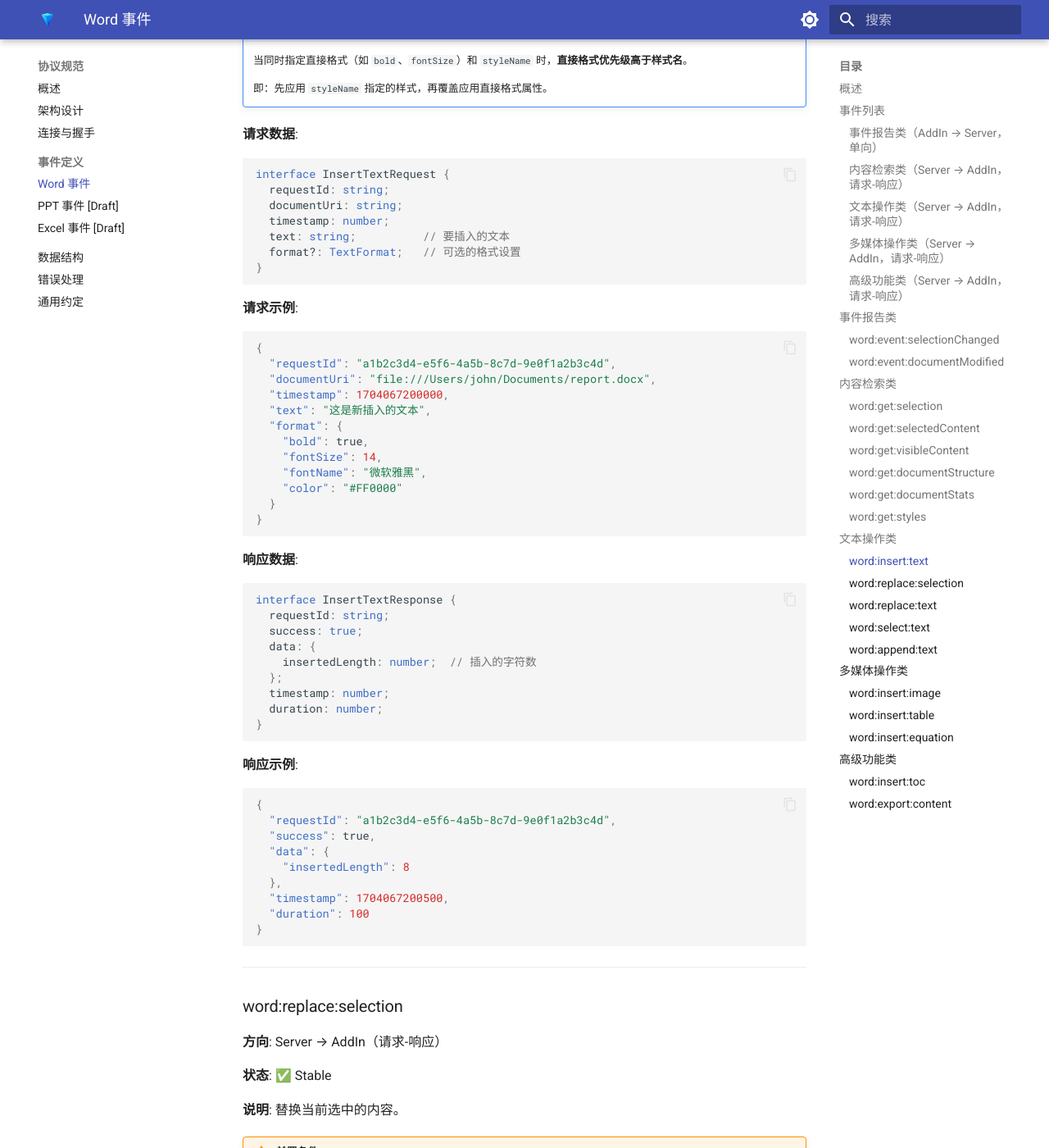
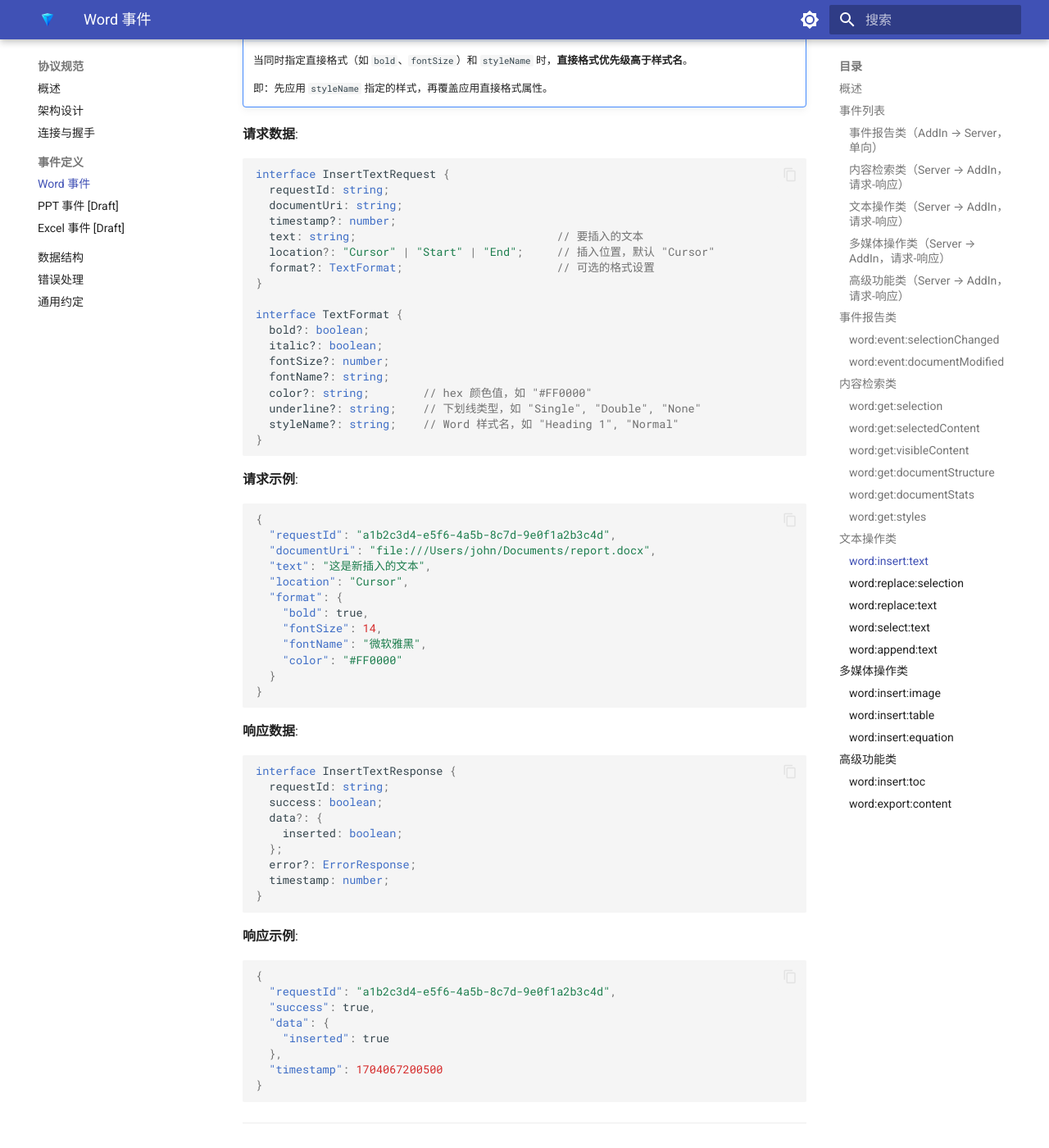
Before and after one commit to A2C-SMCP/oasp-protocol, an MkDocs documentation site: the page built from docs/specification/events-word.md, in a window 1280 px wide and 1400 px high, scrolled down 16477 px. Shown: the whole window at 82% size. Built offline with MkDocs 1.6.1 and Material for MkDocs 9.7.7, drawn with Linux system fonts in a browser that asks for light colours; the version menu is left out; some of the changed text lies outside the part shown.

Commit message:
Align word:insert:text with implementation
- Make timestamp optional, add location field
- Complete TextFormat definition (7 fields)
- Fix response data: insertedLength → inserted boolean
- Remove duration, add error, success as boolean

Co-Authored-By: Claude Opus 4.5 <noreply@anthropic.com>

````diff
--- a/docs/specification/events-word.md
+++ b/docs/specification/events-word.md
@@ -775,9 +775,20 @@ interface GetStylesResponse {
 interface InsertTextRequest {
   requestId: string;
   documentUri: string;
-  timestamp: number;
-  text: string;          // 要插入的文本
-  format?: TextFormat;   // 可选的格式设置
+  timestamp?: number;
+  text: string;                              // 要插入的文本
+  location?: "Cursor" | "Start" | "End";     // 插入位置，默认 "Cursor"
+  format?: TextFormat;                       // 可选的格式设置
+}
+
+interface TextFormat {
+  bold?: boolean;
+  italic?: boolean;
+  fontSize?: number;
+  fontName?: string;
+  color?: string;        // hex 颜色值，如 "#FF0000"
+  underline?: string;    // 下划线类型，如 "Single", "Double", "None"
+  styleName?: string;    // Word 样式名，如 "Heading 1", "Normal"
 }
 ```
 
@@ -787,8 +798,8 @@ interface InsertTextRequest {
 {
   "requestId": "a1b2c3d4-e5f6-4a5b-8c7d-9e0f1a2b3c4d",
   "documentUri": "file:///Users/john/Documents/report.docx",
-  "timestamp": 1704067200000,
   "text": "这是新插入的文本",
+  "location": "Cursor",
   "format": {
     "bold": true,
     "fontSize": 14,
@@ -803,12 +814,12 @@ interface InsertTextRequest {
 ```typescript
 interface InsertTextResponse {
   requestId: string;
-  success: true;
-  data: {
-    insertedLength: number;  // 插入的字符数
+  success: boolean;
+  data?: {
+    inserted: boolean;
   };
+  error?: ErrorResponse;
   timestamp: number;
-  duration: number;
 }
 ```
 
@@ -819,10 +830,9 @@ interface InsertTextResponse {
   "requestId": "a1b2c3d4-e5f6-4a5b-8c7d-9e0f1a2b3c4d",
   "success": true,
   "data": {
-    "insertedLength": 8
+    "inserted": true
   },
-  "timestamp": 1704067200500,
-  "duration": 100
+  "timestamp": 1704067200500
 }
 ```
 
````
Also changed, not shown: other parts of docs/specification/events-word.md (+1 -1 lines).
